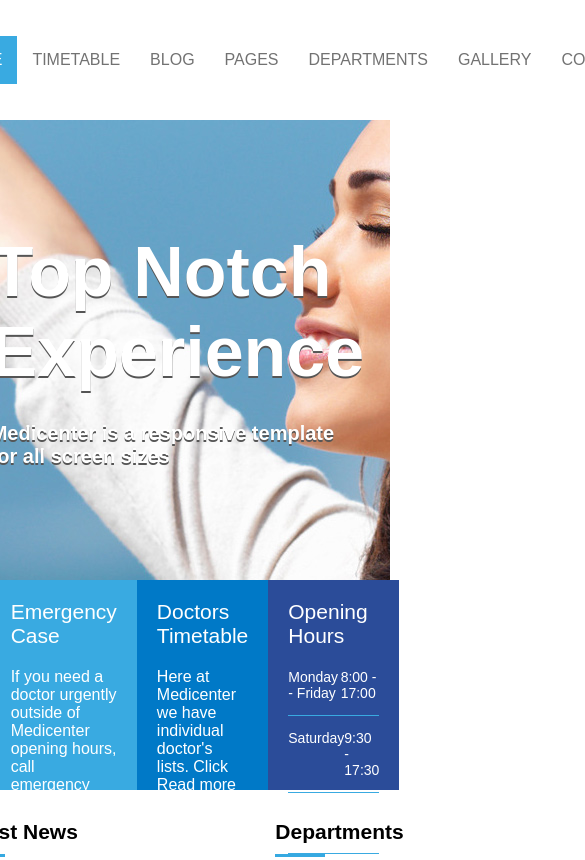
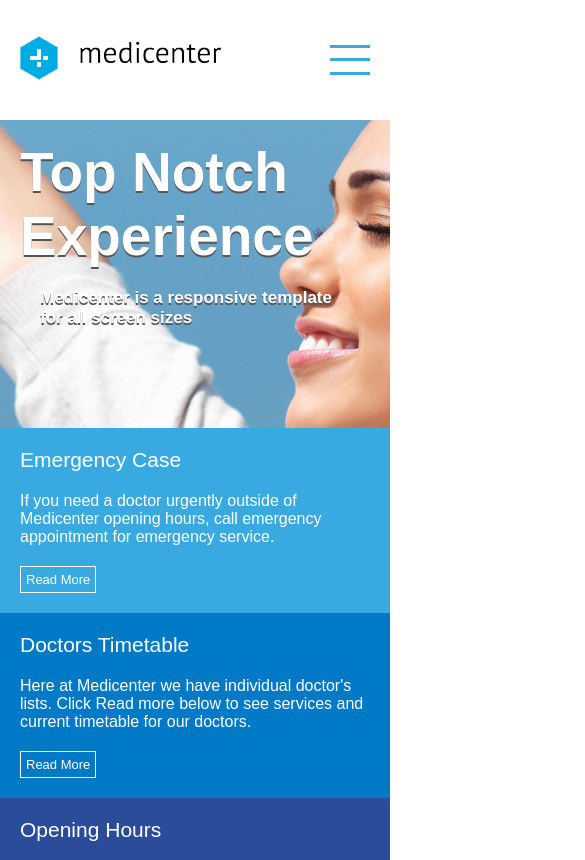
Before and after one commit to igorjoseantunes/medicenter, a plain HTML site: page index.html in a window 390 px wide. Shown: the top 860 px of the page, 585 px wide, since content can reach past the window. Drawn offline with Linux system fonts and the light colour scheme.

Commit message:
Criando base da responsividade ainda há coisas a ajustar

```diff
--- a/assets/css/style.css
+++ b/assets/css/style.css
@@ -403,3 +403,87 @@ footer {
     color: white;
     text-decoration: none;
 }
+
+.menu-mobile {
+    display: none;
+}
+
+
+
+@media (max-width: 600px) {
+
+    .banner-text {
+        padding: 20px;
+    }
+    .banner-text h1 {
+        font-size: 55px;
+    }
+
+    .banner-text h2 {
+        font-size: 17px;
+        margin: 20px;
+    }
+
+    .banner-options {
+        margin-top: 60px;
+        height: auto;
+        flex-direction: column;
+    }
+
+    #geral {
+        margin-top: 140px;
+        padding: 20px;
+    }
+
+    #geral aside {
+        padding: 20px;
+    }
+
+    .container {
+        flex-direction: column;
+    }
+
+    .footer-menu {
+        height: auto;
+        flex-direction: column;
+    }
+
+    .footer-area {
+        height: auto;
+        flex-direction: column;
+        padding: 20px;
+    }
+
+    header .container {
+        flex-direction: row;
+    }
+
+    nav ul {
+        flex-direction: column;
+        display: none;
+    }
+
+    header {
+      height: auto;
+    }
+
+    .logo {
+        padding-left: 20px;
+    }
+
+    .menu-mobile {
+        display: flex;
+        flex-direction: column;
+        justify-content: space-around;
+        width: 40px;
+        height: 40px;
+        margin-top: 40px;
+        margin-bottom: 40px;
+        margin-right: 20px;
+    }
+
+    .mm-line {
+        height: 3px;
+        background-color: #36aae1;
+    }
+}
--- a/index.html
+++ b/index.html
@@ -17,6 +17,11 @@
             </div>
             <div class="menu">
                 <nav>
+                    <div class="menu-mobile">
+                        <div class="mm-line"></div>
+                        <div class="mm-line"></div>
+                        <div class="mm-line"></div>
+                    </div>
                     <ul>
                         <li class="active"> <a href=""> HOME </a></li>
                         <li> <a href=""> TIMETABLE </a></li>
```
